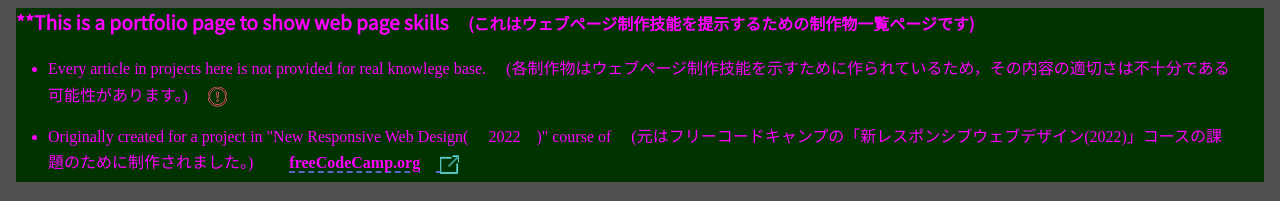
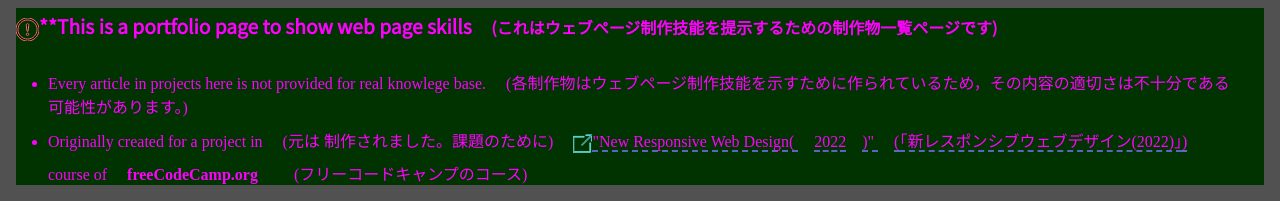
Before and after one commit to Yasukazu/portfolio, a plain HTML site: page dist/index.html in a window 1280 px wide. Shown: the part 2260-2461 px from the top of the page. Drawn offline with nearby package versions, Linux system fonts and the light colour scheme; files that its build step writes are made by us from their sources; files whose address does not match are found by name.

Commit message:
css points body despite html;footer>h2 (!) SVG

```diff
--- a/dist/index.html
+++ b/dist/index.html
@@ -64,18 +64,18 @@
       </section>
     </main>
     <footer>
-      <h2>**This is a portfolio page to show web page skills<span lang="ja">これはウェブページ制作技能を提示するための制作物一覧ページです</span></h2>
+      <h2>
+        <svg class="svg-footer-head" stroke="#f77" viewbox="0 0 24 24" xmlns="http://www.w3.org/2000/svg">
+          <path d="M12 2c5.514 0 10 4.486 10 10s-4.486 10-10 10-10-4.486-10-10 4.486-10 10-10zm0-2c-6.627 0-12 5.373-12 12s5.373 12 12 12 12-5.373 12-12-5.373-12-12-12zm-1.31 7.526c-.099-.807.528-1.526 1.348-1.526.771 0 1.377.676 1.28 1.451l-.757 6.053c-.035.283-.276.496-.561.496s-.526-.213-.562-.496l-.748-5.978zm1.31 10.724c-.69 0-1.25-.56-1.25-1.25s.56-1.25 1.25-1.25 1.25.56 1.25 1.25-.56 1.25-1.25 1.25z"></path>
+        </svg>**This is a portfolio page to show web page skills<span lang="ja">これはウェブページ制作技能を提示するための制作物一覧ページです</span>
+      </h2>
       <ul class="notices">
-        <li>Every article in projects here is not provided for real knowlege base.<span lang="ja">各制作物はウェブページ制作技能を示すために作られているため，その内容の適切さは不十分である可能性があります。</span>
-          <svg class="svg-footer-head" stroke="#f77" viewbox="0 0 24 24" xmlns="http://www.w3.org/2000/svg">
-            <path d="M12 2c5.514 0 10 4.486 10 10s-4.486 10-10 10-10-4.486-10-10 4.486-10 10-10zm0-2c-6.627 0-12 5.373-12 12s5.373 12 12 12 12-5.373 12-12-5.373-12-12-12zm-1.31 7.526c-.099-.807.528-1.526 1.348-1.526.771 0 1.377.676 1.28 1.451l-.757 6.053c-.035.283-.276.496-.561.496s-.526-.213-.562-.496l-.748-5.978zm1.31 10.724c-.69 0-1.25-.56-1.25-1.25s.56-1.25 1.25-1.25 1.25.56 1.25 1.25-.56 1.25-1.25 1.25z"></path>
-          </svg>
-        </li>
-        <li>Originally created for a project in &quot;New Responsive Web Design(
-          <time datetime="2022">2022</time>)&quot; course of<span lang="ja">元はフリーコードキャンプの「新レスポンシブウェブデザイン(2022)」コースの課題のために制作されました。</span><a href="https://www.freecodecamp.org/learn/2022/responsive-web-design/" target="_blank" rel="noopener"><b>freeCodeCamp.org</b>
-            <svg class="svg-footer" stroke="#7ff" viewbox="0 0 24 24" xmlns="http://www.w3.org/2000/svg" fill-rule="evenodd" clip-rule="evenodd">
-              <path d="M14 4h-13v18h20v-11h1v12h-22v-20h14v1zm10 5h-1v-6.293l-11.646 11.647-.708-.708 11.647-11.646h-6.293v-1h8v8z"></path>
-            </svg></a>
+        <li>Every article in projects here is not provided for real knowlege base.<span lang="ja">各制作物はウェブページ制作技能を示すために作られているため，その内容の適切さは不十分である可能性があります。</span></li>
+        <li>Originally created for a project in <span lang="ja">元は  制作されました。課題のために</span>
+          <svg class="svg-footer" stroke="#7ff" viewbox="0 0 24 24" xmlns="http://www.w3.org/2000/svg" fill-rule="evenodd" clip-rule="evenodd">
+            <path d="M14 4h-13v18h20v-11h1v12h-22v-20h14v1zm10 5h-1v-6.293l-11.646 11.647-.708-.708 11.647-11.646h-6.293v-1h8v8z"></path>
+          </svg><a href="https://www.freecodecamp.org/learn/2022/responsive-web-design/" target="_blank" rel="noopener">&quot;New Responsive Web Design(
+            <time datetime="2022">2022</time>)&quot; <span lang="ja">「新レスポンシブウェブデザイン(2022)」</span></a>course of <b>freeCodeCamp.org</b><span lang="jp">フリーコードキャンプのコース</span>
         </li>
       </ul>
     </footer>
--- a/styles.scss
+++ b/styles.scss
@@ -19,7 +19,7 @@
 	--projects-blue: #45567d;
 	--main-bgcolor: rgb(82, 81, 81);
 }
-html {
+body {
 	scroll-padding-top: var(--hdr-h);
 	font-family: 'Noto Serif JP', serif;
 	font-size: 16px;
@@ -27,10 +27,9 @@ html {
 	color: white;
 	padding: 0.5em 1em;
 	line-height: normal;//1.5;
-h1, h2, h3, h4, h5, h6 {
-	font-family: 'Noto Sans JP', sans-serif;
-}
-
+	h1, h2, h3, h4, h5, h6 {
+		font-family: 'Noto Sans JP', sans-serif;
+	}
 }
 a {
 	text-decoration: dashed underline blue;
@@ -138,7 +137,7 @@ article h3 {
 	}
 }
 header {
-	#header {
+	&#header {
 		background-color: var(--header-bgcolor);
 		height: var(--hdr-h);
 		width: 100%;
@@ -234,6 +233,12 @@ i {
 	&.fab {
 		margin: 0 1em 0 1em;
 	}
+	&.fa-brands {
+		margin-left: 0.5em;
+		margin-right: 0.5em;
+		border: medium dashed pink;
+		font-size: larger;
+	}
 }
 h2 span {
 	font-size: smaller;
@@ -242,12 +247,7 @@ h2 span {
 ul > li {
 	list-style: disc;
 }
-i.fa-brands {
-	margin-left: 0.5em;
-	margin-right: 0.5em;
-    border: medium dashed pink;
-    font-size: larger;
-}
+
 ul.social-icons b {
 	margin-left: 0.5em;
 	margin-right: 0.5em;
```
